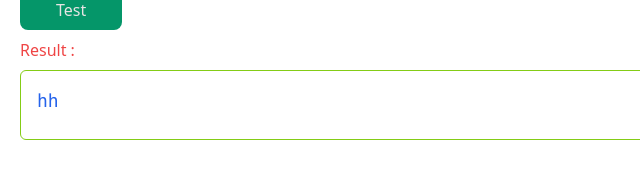
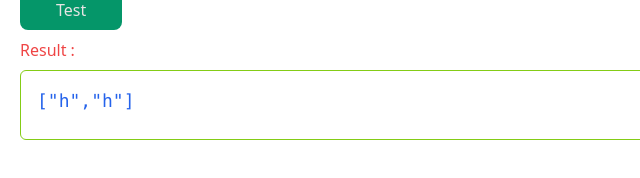
Before and after one commit to jokopra39/regexp_test, a plain HTML site: page index.html in a window 1280 px wide. Both pictures are taken after a click on the button "Test". Shown: the part 234-412 px from the top of the page, 0-640 px from the left. Drawn offline with nearby package versions, Linux system fonts and the light colour scheme.

Commit message:
convert return

```diff
--- a/index.html
+++ b/index.html
@@ -65,7 +65,7 @@
                 let cleanString = getReg.replace(/[/]/g, "");
                 let reg = new RegExp(cleanString, getMod);
                 let result = getInp.match(reg);
-                $("#weather-temp").html(result);
+                $("#weather-temp").html(JSON.stringify(result));
             });
         });
     </script>
```
